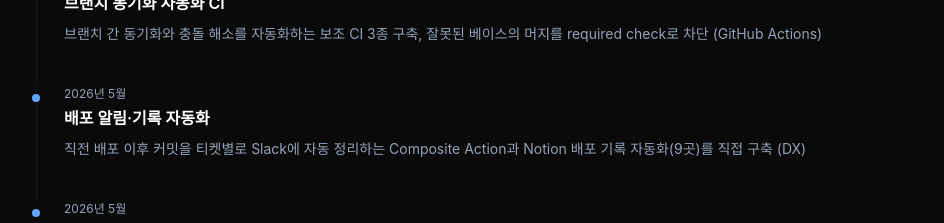
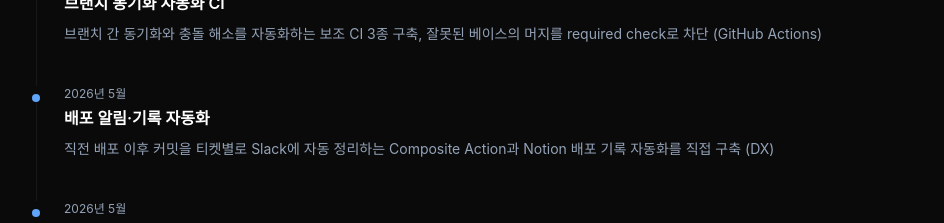
Before and after one commit to WhyBusyy/portfolio, a Next.js app: page / in a window 1280 px wide. Shown: the part 2340-2563 px from the top of the page, without its empty margins (160-1104 px from the left). Built offline with nearby package versions, Linux system fonts and the light colour scheme; a web font is replaced by a local one.

Commit message:
chore: 배포 워크플로 수(9곳) 제거
배포 가능한 서비스 수가 드러나 시스템 구성 규모를 역산할 수 있어
'운영 배포 워크플로 전반'으로 대체.
metric도 '9곳' → '자동 기록'(운영 배포 워크플로 전반)으로 전환.

```diff
--- a/src/components/Work.tsx
+++ b/src/components/Work.tsx
@@ -40,7 +40,7 @@ export default function Work() {
               title: "배포 알림·기록 자동화",
               period: "2026년 5월",
               description:
-                "직전 배포 이후 커밋을 티켓별로 Slack에 자동 정리하는 Composite Action과 Notion 배포 기록 자동화(9곳)를 직접 구축 (DX)",
+                "직전 배포 이후 커밋을 티켓별로 Slack에 자동 정리하는 Composite Action과 Notion 배포 기록 자동화를 직접 구축 (DX)",
               slug: "dx-automation" as string | null,
             },
             {
```
Also changed, not shown: src/data/projects.ts (+6 -2 lines).
